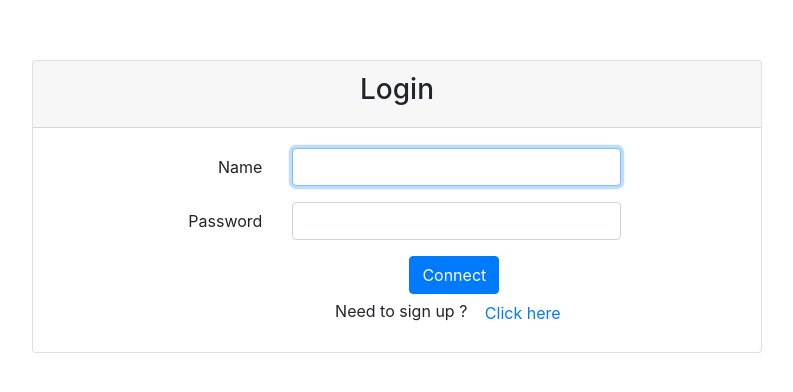
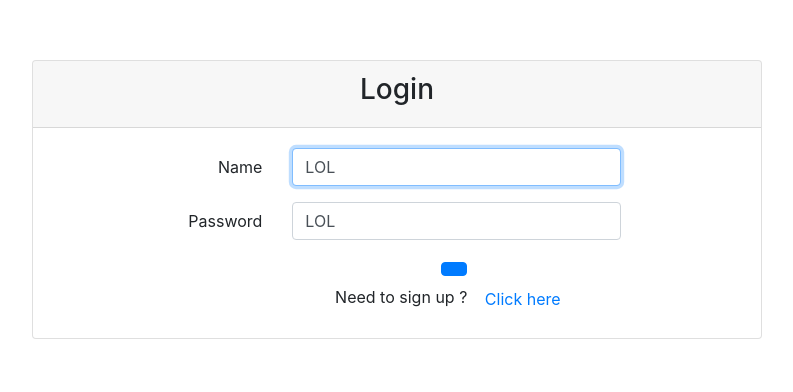
Before and after one commit to loic-mastio/irc_2020, an Angular app in the folder IRC-angularjs/: page /login in a window 1280 px wide. Shown: the part 132-524 px from the top of the page, without its empty margins (243-1036 px from the left). Built offline with nearby package versions, Linux system fonts and the light colour scheme; what ngx-socket-io would draw is missing.

Commit message:
authentification

```diff
--- a/IRC-angularjs/src/app/app.component.ts
+++ b/IRC-angularjs/src/app/app.component.ts
@@ -5,6 +5,7 @@ import { Component } from '@angular/core';
   templateUrl: './app.component.html',
   styleUrls: ['./app.component.css']
 })
+
 export class AppComponent {
   title = 'IRC-angularjs';
 }
--- a/IRC-angularjs/src/app/login/login.component.html
+++ b/IRC-angularjs/src/app/login/login.component.html
@@ -5,24 +5,29 @@
                 <div class="card">
                     <div class="card-header text-center"><h3>Login</h3></div>
                     <div class="card-body">
-                        <form action="" method="">
+                        <form (ngSubmit)="onSubmit()" #userFrom="ngForm">
                             <div class="form-group row">
                                 <label for="name" class="col-md-4 col-form-label text-md-right">Name</label>
                                 <div class="col-md-6">
-                                    <input type="text" id="name" class="form-control" name="name" required autofocus>
+                                    <input name="name" type="text" id="name" class="form-control" autofocus
+                                           required
+                                           [(ngModel)]="user.name"
+                                           #name="ngModel">
                                 </div>
                             </div>
 
                             <div class="form-group row">
                                 <label for="password" class="col-md-4 col-form-label text-md-right">Password</label>
                                 <div class="col-md-6">
-                                    <input type="password" id="password" class="form-control" name="password" required>
+                                    <input name="password" type="text" id="password" class="form-control" autofocus
+                                           required
+                                           [(ngModel)]="user.password"
+                                           #name="ngModel">
                                 </div>
                             </div>
 
                             <div class="col-md-6 offset-md-4 text-center">
                                 <button type="submit" class="btn btn-primary">
-                                    <a [routerLink]="'/channels'" style="color: white; text-decoration: none;">Connect</a>
                                 </button>
                             </div>
 
@@ -33,6 +38,7 @@
                                 <a [routerLink]="'/create-account'" class="btn btn-link">
                                     Click here
                                 </a>
+
                             </div>
                         </form>
                     </div>
--- a/IRC-angularjs/src/app/login/login.component.ts
+++ b/IRC-angularjs/src/app/login/login.component.ts
@@ -1,4 +1,7 @@
 import { Component, OnInit } from '@angular/core';
+import { UserConnected } from "../../entity/user_connected";
+import {HttpClient} from "@angular/common/http";
+import {Router} from "@angular/router"
 
 @Component({
   selector: 'app-login',
@@ -6,9 +9,21 @@ import { Component, OnInit } from '@angular/core';
   styleUrls: ['./login.component.css']
 })
 export class LoginComponent implements OnInit {
+  submitted = false;
+  user = new UserConnected(1, 'LOL', 'LOL', 'ezrrezr', false);
+  constructor(private http: HttpClient, private router: Router) { }
 
-  constructor() { }
-
+  onSubmit() {
+    this.submitted = true;
+    //Submitting the form (or model) data to REST endpoint
+    // @ts-ignore
+    this.http.get('http://localhost:3000/users/connection/' + this.user.name + '/' + this.user.password)
+      .subscribe(
+        (res: UserConnected) => {
+            this.router.navigate(['/channels']);
+        }  // display response data
+      );
+  }
   ngOnInit(): void {
   }
 
--- /dev/null
+++ b/IRC-angularjs/src/entity/user_connected.ts
@@ -0,0 +1,10 @@
+export class UserConnected {
+  constructor(public id: number,
+              public name: string,
+              public password: string,
+              public photo_url: string,
+              public is_disabled: boolean
+  ){
+
+  }
+}
```
Also changed, not shown: IRC-angularjs/src/app/app.component.html (line endings or trailing spaces).
